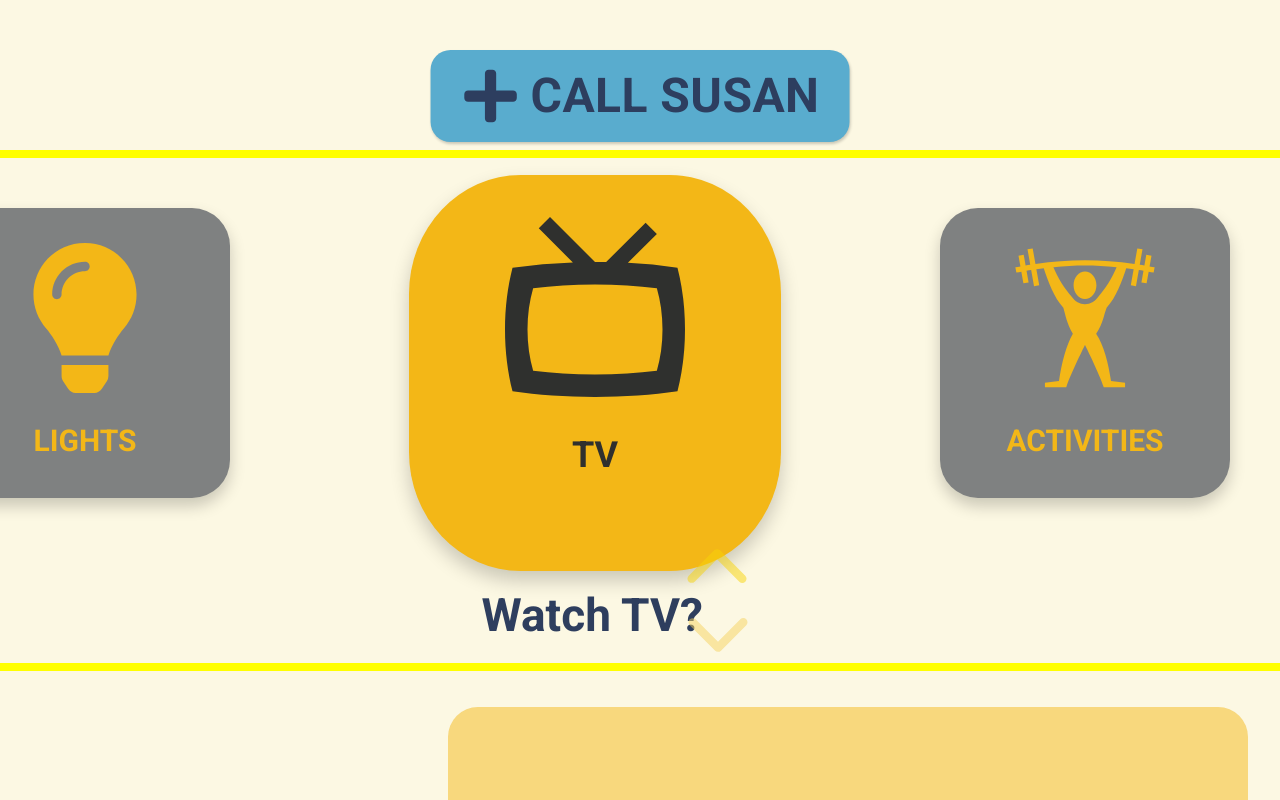
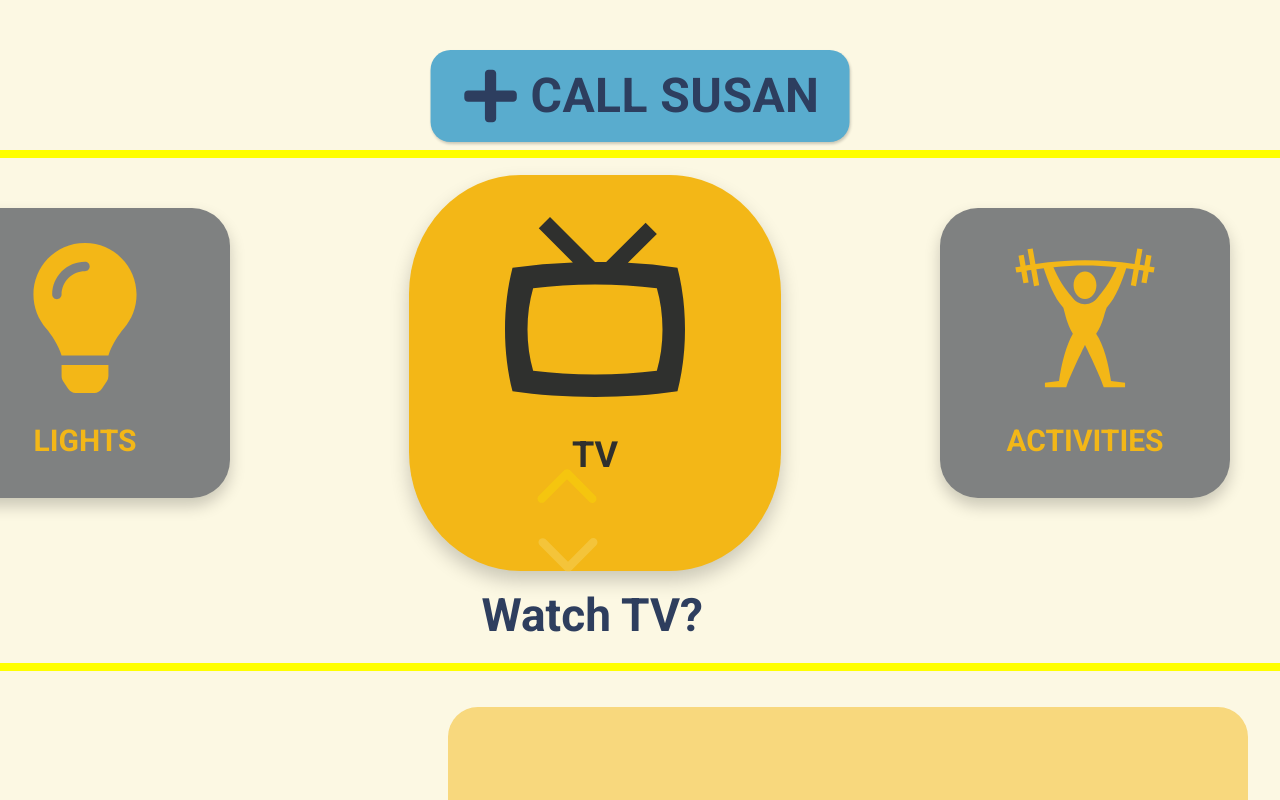
Before and after one commit to whimsical-phoenix/just-for-us, a React (Create React App) app: page /garden-loft-app/entertainment in a window 1280 px wide. Shown: the top 800 px of the page. Built offline with nearby package versions, Linux system fonts and the light colour scheme.

Commit message:
css position for watch tv arrows

```diff
--- a/src/components/Tv.js
+++ b/src/components/Tv.js
@@ -155,7 +155,7 @@ function Television() {
   };
   return (
     <div>
-      <Link to="/" className="linkStyle">
+      <Link to="/" className="linkStyle tvLink">
         <div className="up-arrow">
           <IoIosArrowUp size={90} className="arrow-up" />
         </div>
--- a/src/components/contacts.css
+++ b/src/components/contacts.css
@@ -6,6 +6,9 @@
   text-decoration: none;
   color: #fff;
   pointer-events: none;
+  font-size: 20px;
+  position: relative;
+  top: -80px;
 }
 
 #contacts {
@@ -102,7 +105,6 @@
   z-index: 10;
   right: 45%;
   top: -17%;
-
 }
 .arrow-down {
   color: #f5d25e;
@@ -129,7 +131,8 @@
   top: 40%;
 }
 
-svg.arrow-up, svg.arrow-down {
+svg.arrow-up,
+svg.arrow-down {
   vertical-align: middle;
 }
 
--- a/src/components/lights.css
+++ b/src/components/lights.css
@@ -101,7 +101,8 @@
   left: -8%;
   top: 40%;
 }
-svg.arrow-up, svg.arrow-down {
+svg.arrow-up,
+svg.arrow-down {
   vertical-align: middle;
 }
 
@@ -116,9 +117,6 @@ svg.arrow-down {
   margin-top: -22px;
 }
 
-
-
-
 /* Moving the prompt on bottom of contact carousel */
 .prompt h1 {
   margin: 0;
@@ -126,5 +124,5 @@ svg.arrow-down {
   color: #2e3e5e;
   position: absolute;
   left: 48%;
-  top: 97%;
+  top: 86%;
 }
--- a/src/components/watchtv.css
+++ b/src/components/watchtv.css
@@ -1,8 +1,10 @@
-
-.linkStyle {
+.tvLink {
   text-decoration: none;
   color: #fff;
   pointer-events: none;
+  position: relative;
+  top: -80px;
+  left: -150px;
 }
 
 .button {
@@ -36,7 +38,6 @@
   top: -17%;
 }
 
-
 .arrow svg {
   transition: color 300ms;
 }
@@ -46,7 +47,6 @@
 
 svg.arrow-up {
   margin-left: 52.5%;
-
 }
 
 svg.arrow-down {
@@ -56,8 +56,6 @@ svg.arrow-down {
   margin-top: -22px;
 }
 
-
-
 #tv {
   padding-top: 2%;
   padding-left: 35%;
```
